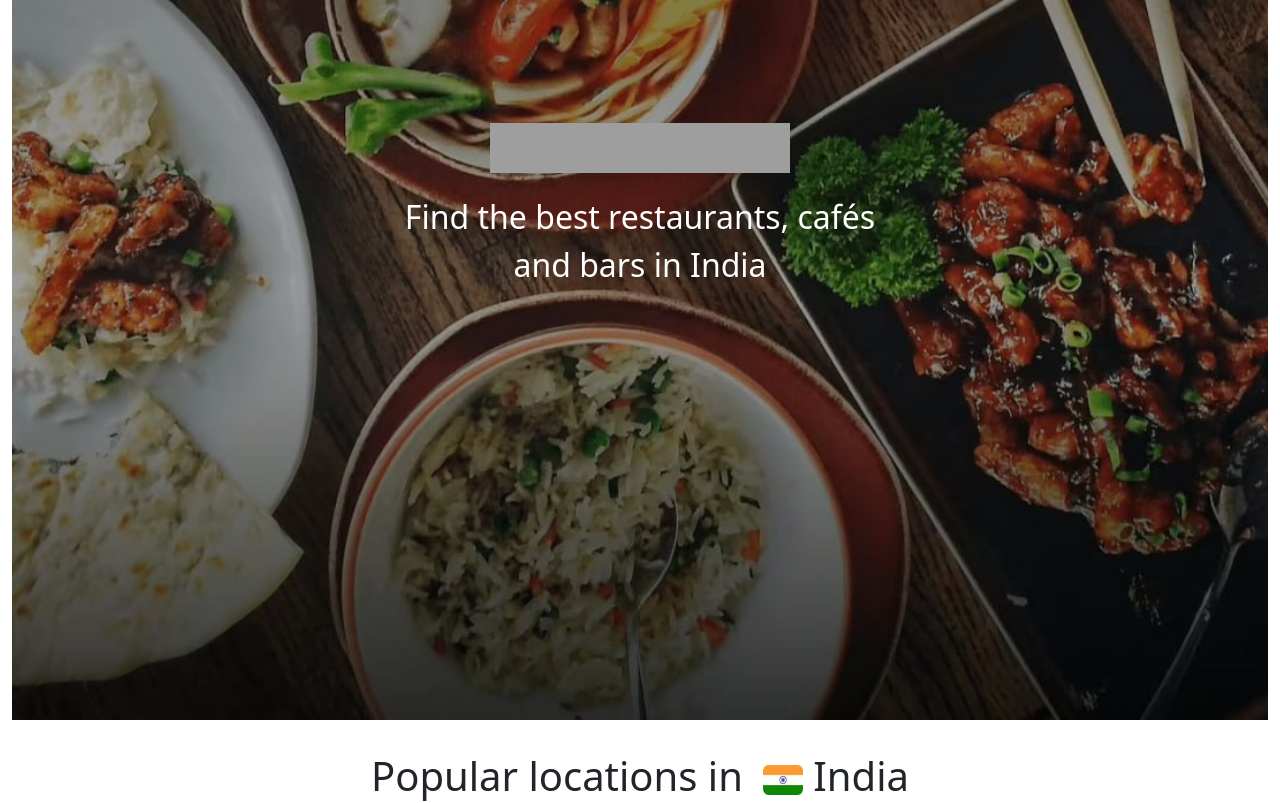
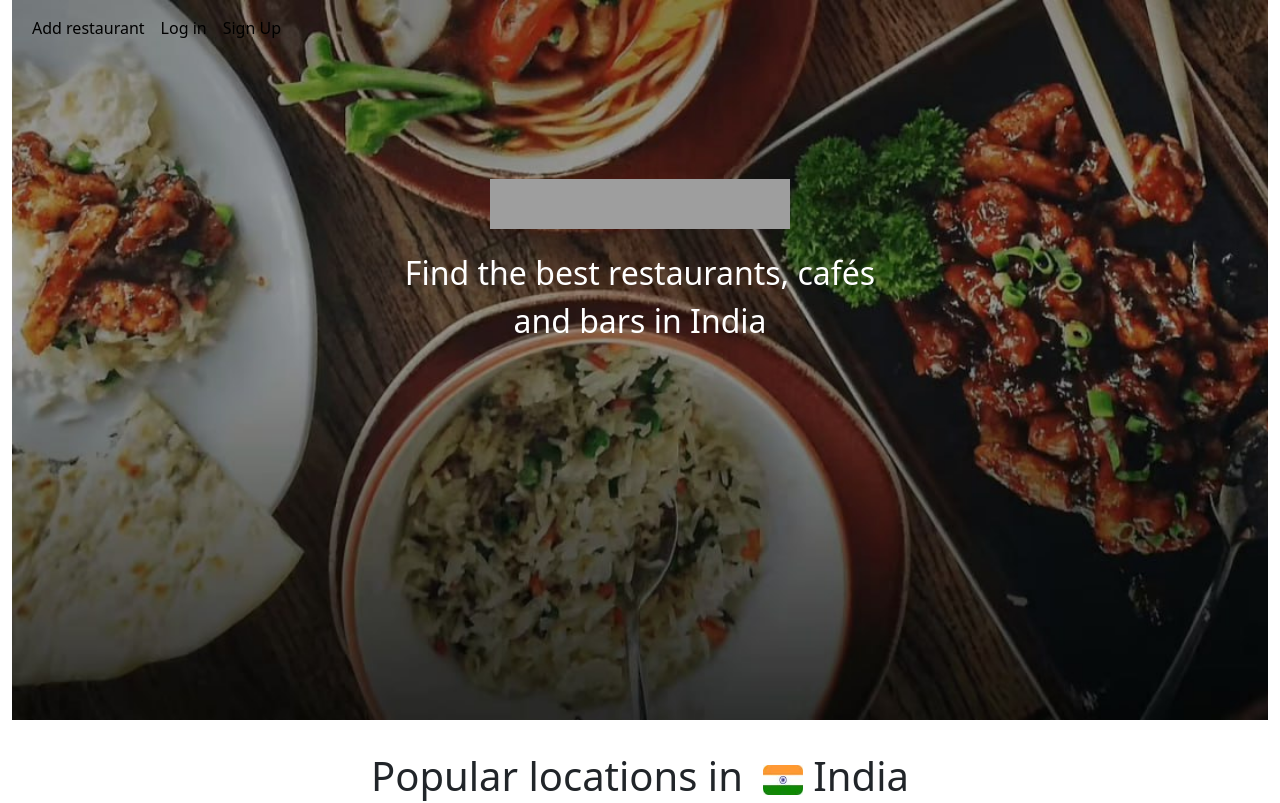
Before and after one commit to sureshkumarks1/responsive, a plain HTML site: page index.html in a window 1280 px wide. Shown: the top 803 px of the page. Drawn offline with nearby package versions, Linux system fonts and the light colour scheme; grey boxes are pictures that could not be loaded.

Commit message:
new version

```diff
--- a/index.html
+++ b/index.html
@@ -12,6 +12,34 @@
   <body>
     <div class="container-fluid">
       <div class="bg-img imgclass">
+        <nav class="navbar navbar-expand-lg navbar-light">
+          <div class="container-fluid d-flex">
+            <button class="navbar-toggler" type="button" data-bs-toggle="collapse" data-bs-target="#navbarTogglerDemo03" aria-controls="navbarTogglerDemo03" aria-expanded="false" aria-label="Toggle navigation">
+              <span class="navbar-toggler-icon " ></span>
+            </button>
+            <!-- <a class="navbar-brand" href="#">Navbar</a> -->
+            <div class="collapse navbar-collapse " id="navbarTogglerDemo03">
+              <ul class="navbar-nav me-auto mb-2 mb-lg-0">
+                <li class="nav-item">
+                  <a class="nav-link active alight" aria-current="page" href="#">Add restaurant</a>
+                </li>
+                <li class="nav-item">
+                  <a class="nav-link active alight" aria-current="page" href="#">Log in</a>
+                </li>
+                <li class="nav-item">
+                  <a class="nav-link active alight" aria-current="page" href="#">Sign Up</a>
+                </li>
+                 <!--<li class="nav-item">
+                  <a class="nav-link" href="#">Link</a>
+                </li>
+                <li class="nav-item">
+                  <a class="nav-link disabled" href="#" tabindex="-1" aria-disabled="true">Disabled</a>
+                </li> -->
+              </ul>
+
+            </div>
+          </div>
+        </nav>
         <!-- <div class="topmenu">
           <ul class="list">
             <li class="lists"><a href="#">Add Restaurant</a></li>
```
